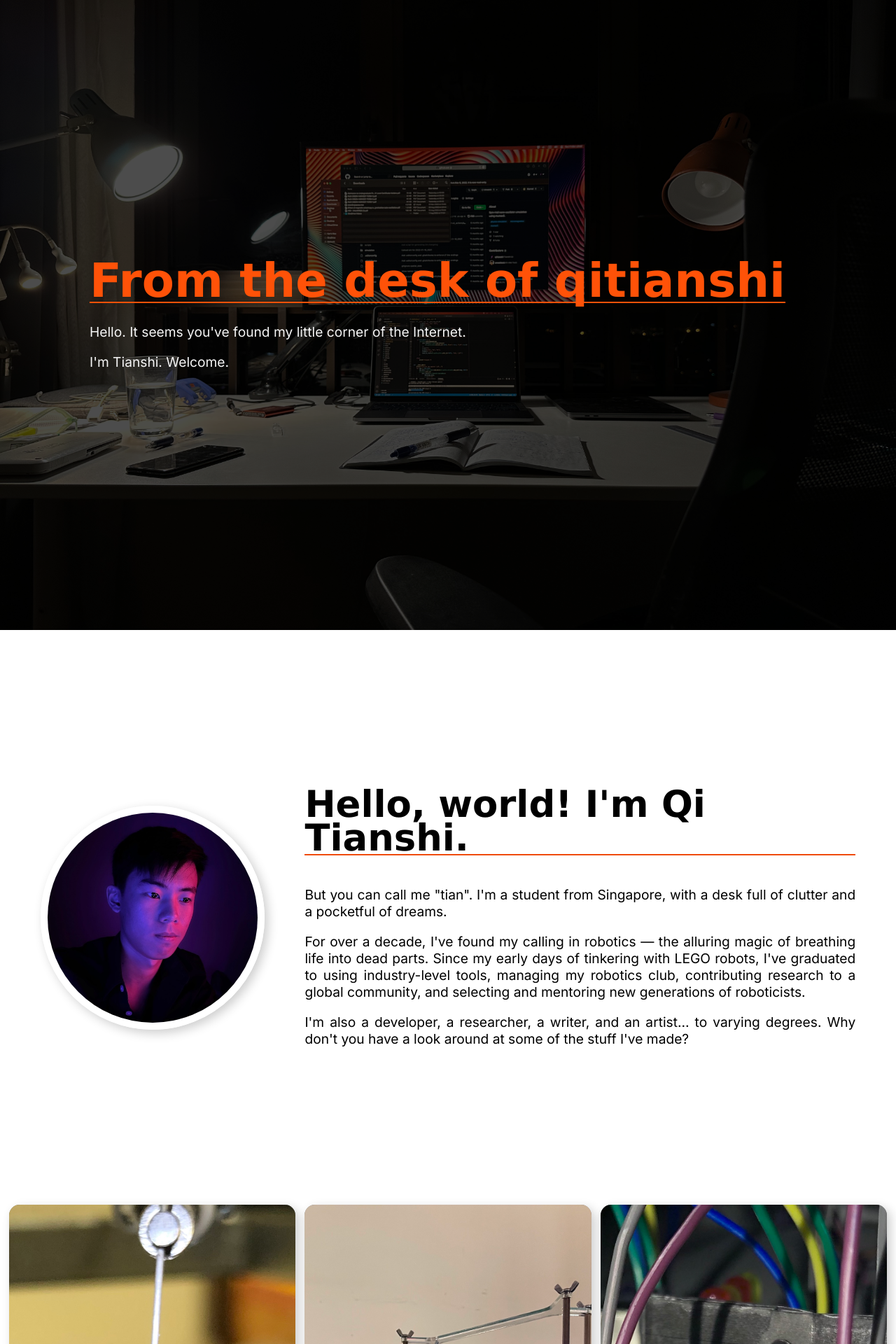
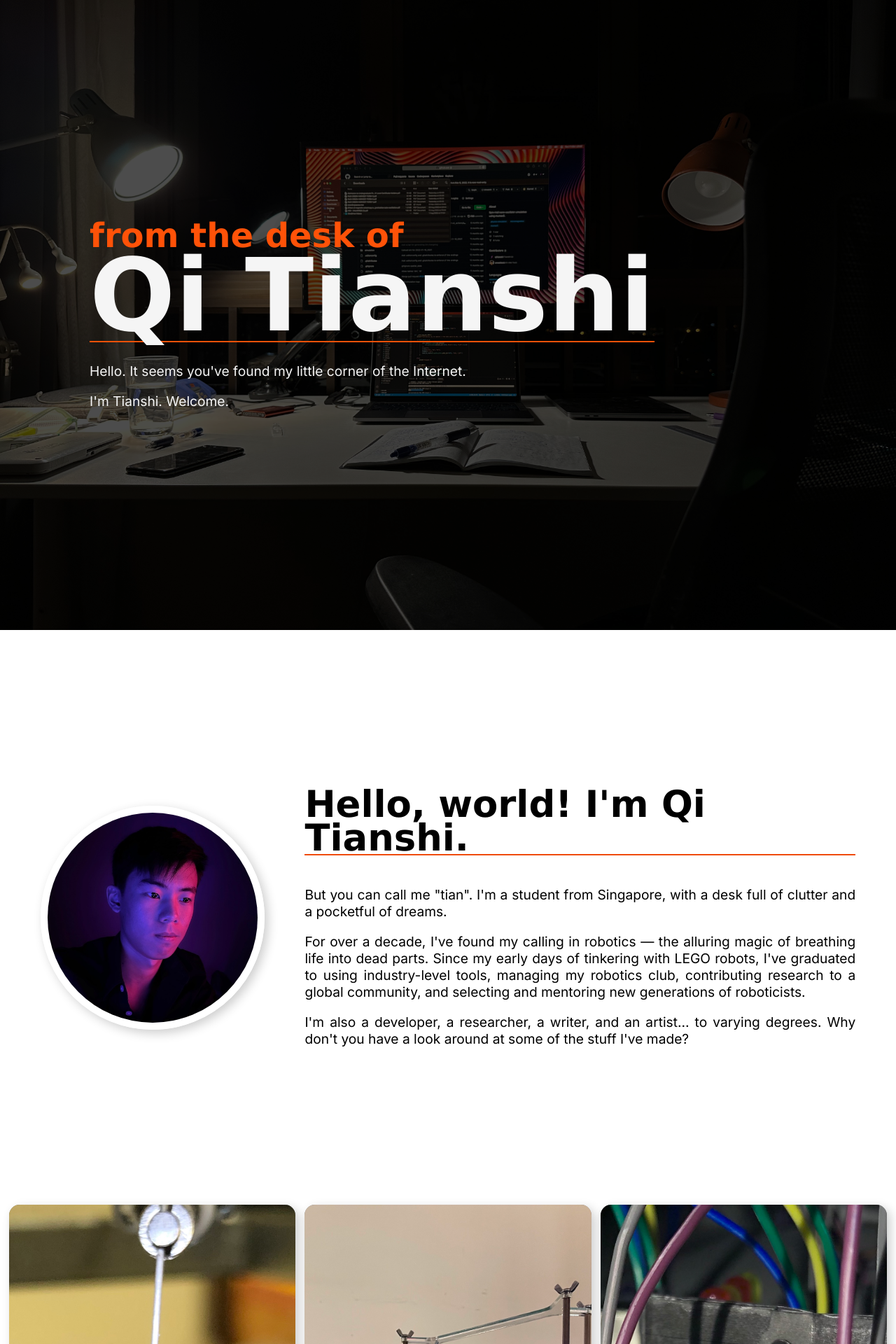
Before and after one commit to qitianshi/qitianshi.com, a Jekyll site: the page built from index.html, in a window 1280 px wide. Shown: the top 1920 px of the page at 70% size. Built offline with Jekyll 4.4.1, drawn with Linux system fonts in a browser that asks for light colours; some web fonts are replaced.

Commit message:
Improve homepage landing banner layout

```diff
--- a/assets/styles/home.scss
+++ b/assets/styles/home.scss
@@ -8,6 +8,34 @@
 
 @use "abstracts/mixins" as mix;
 @use "abstracts/variables" as var;
+
+#landing-banner .c-stacked-banner__heading {
+
+    font-size: 2.5rem;
+
+    @include mix.respond-to-breakpoint("small") {
+        font-size: 1.5rem;
+    }
+
+    #landing-banner__big-name {
+
+        display: block;
+
+        font-size: 3em;
+        color: var.$foreground-primary-color-dark;
+        line-height: 0.9em;
+
+        @include mix.respond-to-width(700px) {
+            font-size: 2em;
+        }
+
+        @include mix.respond-to-breakpoint("small") {
+            font-size: 2.5em;
+        }
+
+    }
+
+}
 
 #introduction-banner {
 
--- a/index.html
+++ b/index.html
@@ -10,12 +10,12 @@ custom_stylesheet: "/assets/styles/home.css"
 
 
 <!-- Main hero banner. -->
-<section class="c-stacked-banner c-stacked-banner--hero">
+<section class="c-stacked-banner c-stacked-banner--hero" id="landing-banner">
 
     <img class="c-stacked-banner__background" src="/assets/images/home/desk-hero-banner.jpeg" alt="A dimly lit desk on which there is a laptop displaying colorful lines of code, a notebook full of haphazard scribbles, and other stationery messily strewn about.">
 
     <div class="c-stacked-banner__content c-stacked-banner__content--leading">
-        <h1 class="c-stacked-banner__heading c-stacked-banner__heading--emphasized">From the desk of qitianshi</h1>
+        <h1 class="c-stacked-banner__heading c-stacked-banner__heading--emphasized">from the desk of<span id="landing-banner__big-name">Qi Tianshi</span></h1>
         <p>Hello. It seems you've found my little corner of the Internet.</p>
         <p>I'm Tianshi. Welcome.</p>
     </div>
```
